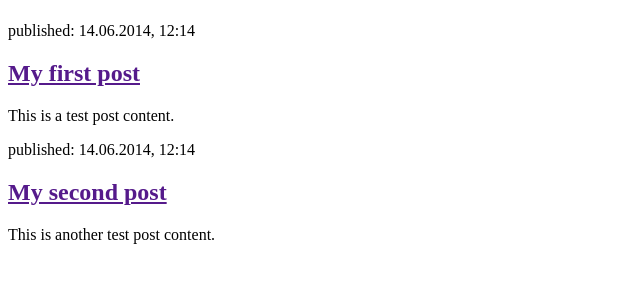
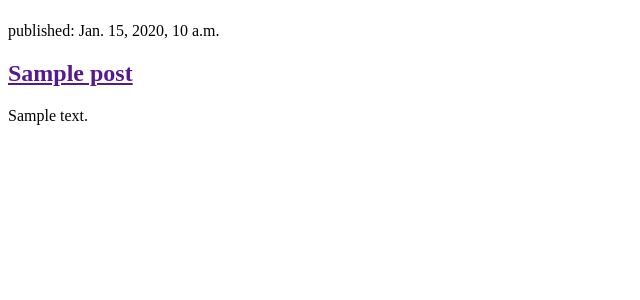
Before and after one commit to snehab162004/Django_Blog, a Django app: page / in a window 1280 px wide. Shown: the part 58-358 px from the top of the page, without its empty margins (0-640 px from the left). Run offline with Django 5.2, Linux system fonts and the light colour scheme; tables that the repository leaves empty hold one stand-in row (values such as "Sample post").

Commit message:
Modified templates to display posts from database.

```diff
--- a/blog/templates/blog/post_list.html
+++ b/blog/templates/blog/post_list.html
@@ -8,16 +8,16 @@
             <h1><a href="/">Django Girls Blog</a></h1>
         </header>
 
-        <article>
-            <time>published: 14.06.2014, 12:14</time>
-            <h2><a href="">My first post</a></h2>
-            <p>This is a test post content.</p>
-        </article>
+        {% for post in posts %}
+            <article>
+                <time>published: {{ post.published_date }}</time>
+                <h2><a href="">{{ post.title }}</a></h2>
+                <p>{{ post.text|linebreaksbr }}</p>
+            </article>
+        {% endfor %}
 
-        <article>
-            <time>published: 14.06.2014, 12:14</time>
-            <h2><a href="">My second post</a></h2>
-            <p>This is another test post content.</p>
-        </article>
+
+
+
     </body>
 </html>
--- a/blog/views.py
+++ b/blog/views.py
@@ -1,5 +1,8 @@
 from django.shortcuts import render
+from .models import Post
+from django.utils import timezone
 
 # Create your views here.
 def post_list(request):
-    return render(request, 'blog/post_list.html', {})
+    posts = Post.objects.filter(published_date__lte=timezone.now()).order_by('published_date')
+    return render(request, 'blog/post_list.html', {'posts': posts})
```
